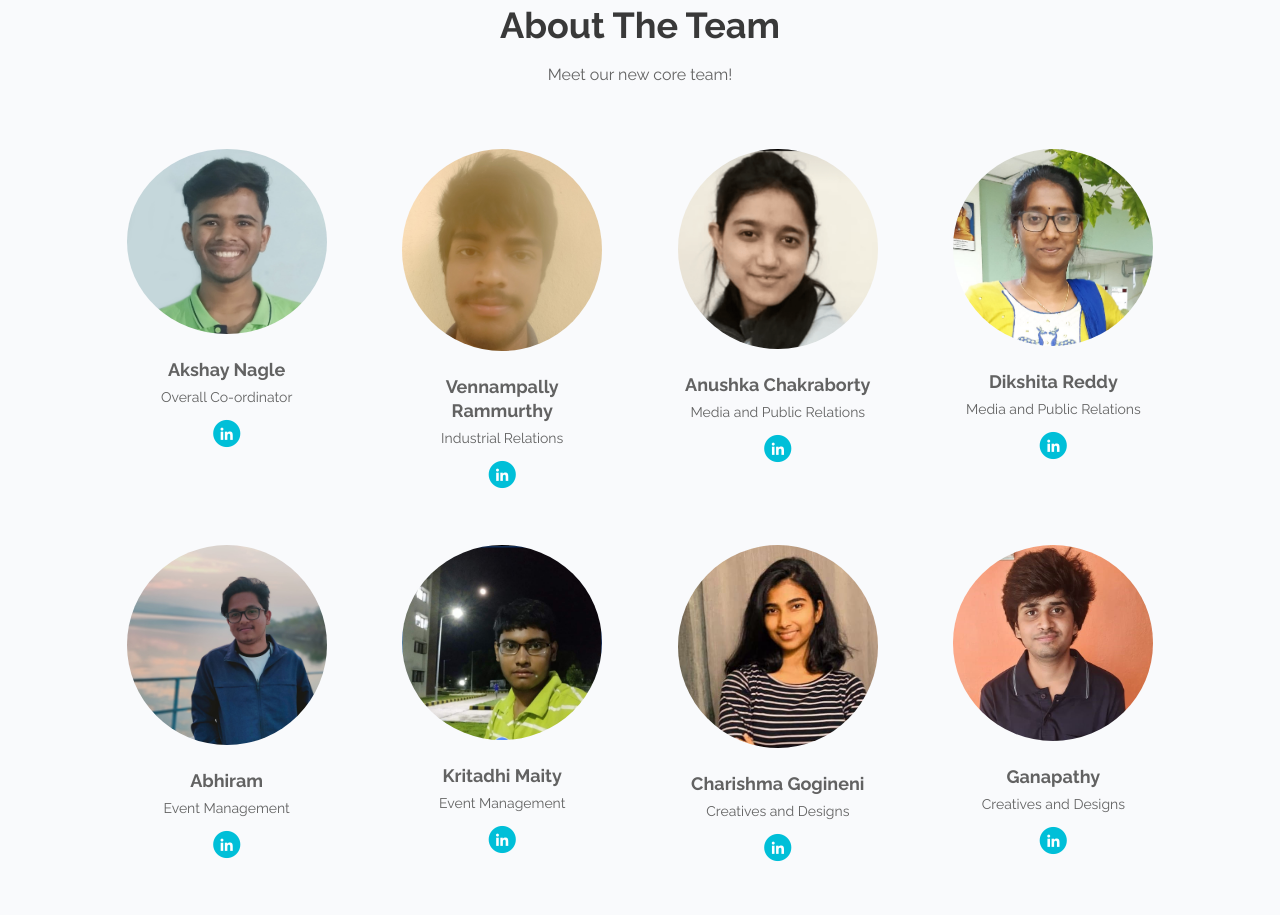
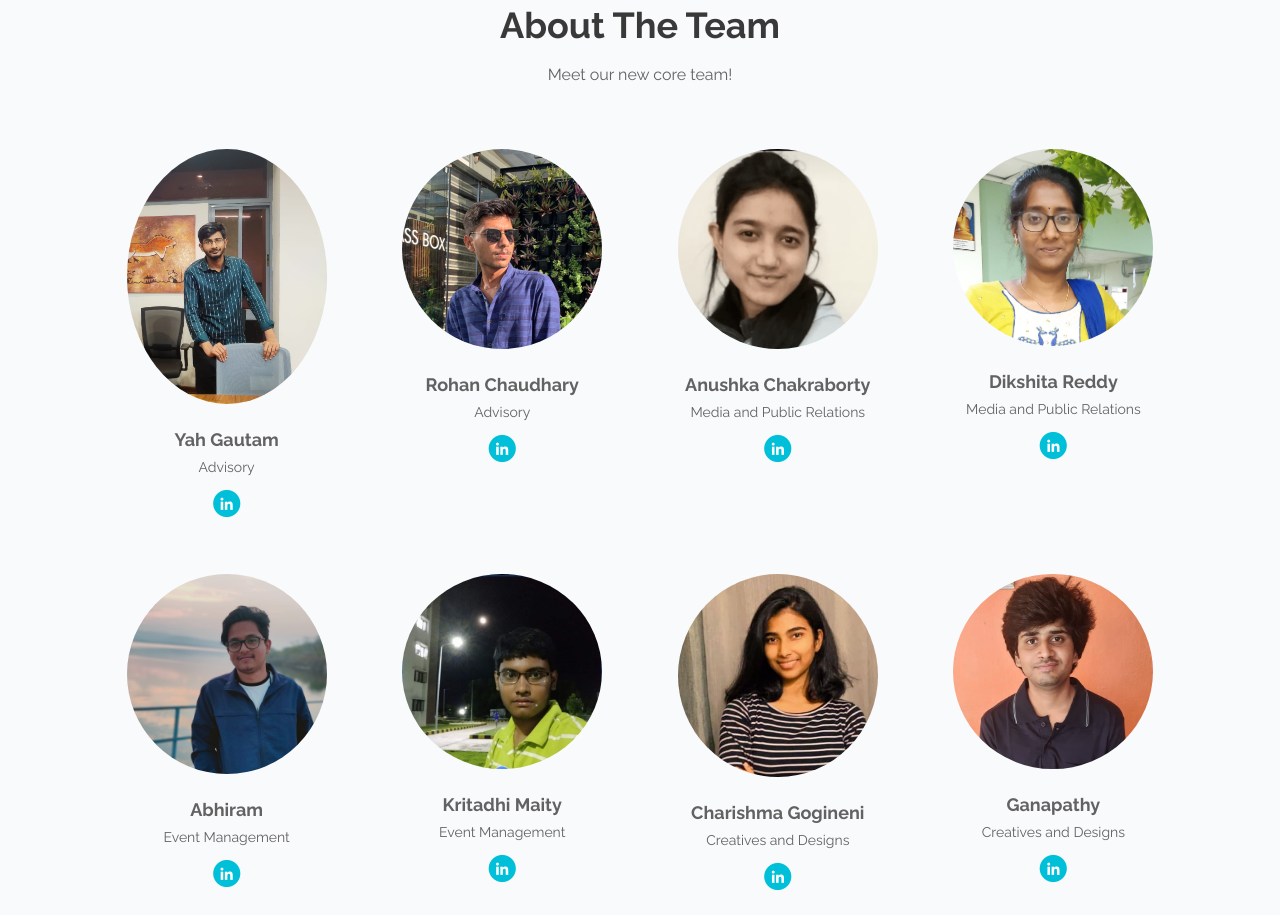
Before and after one commit to kanishks281/ecell-iitp.github.io, a plain HTML site: page index.html in a window 1280 px wide. Shown: the part 5237-6152 px from the top of the page. Drawn offline with Linux system fonts and the light colour scheme.

Commit message:
Update index.html

```diff
--- a/index.html
+++ b/index.html
@@ -736,15 +736,15 @@
                             <!-- Team Member -->
                             <div class="team-member">
                                 <div class="image-wrapper">
-                                    <img class="img-fluid" src="images/new/Akshay-Nagle.jpg" alt="Akshay Nagle"
+                                    <img class="img-fluid" src="images/Team23-24/Yash Gautam.jpg" alt="Yash Gautam"
                                         height="200" width="200">
                                 </div>
                                 <!-- end of image-wrapper -->
-                                <p class="p-large"><strong>Akshay Nagle</strong></p>
-                                <p class="job-title">Overall Co-ordinator</p>
+                                <p class="p-large"><strong>Yah Gautam</strong></p>
+                                <p class="job-title">Advisory</p>
                                 <span class="social-icons">
                                     <span class="fa-stack">
-                                        <a href="https://www.linkedin.com/in/akshay-nagle/" target="blank">
+                                        <a href="https://www.linkedin.com/in/yash9274gautam" target="blank">
                                             <i class="fas fa-circle fa-stack-2x facebook"></i>
                                             <i class="fab fa-linkedin-in fa-stack-1x"></i>
                                         </a>
@@ -759,14 +759,14 @@
                             <!-- Team Member -->
                             <div class="team-member">
                                 <div class="image-wrapper">
-                                    <img class="img-fluid" src="images/new/Rammurthy.jpg" alt="Vennampally Rammurthy">
+                                    <img class="img-fluid" src="images/Team23-24/Rohan Chaudhary.jpg" alt="Rohan Chaudhary">
                                 </div>
                                 <!-- end of image wrapper -->
-                                <p class="p-large"><strong>Vennampally Rammurthy</strong></p>
-                                <p class="job-title">Industrial Relations</p>
+                                <p class="p-large"><strong>Rohan Chaudhary</strong></p>
+                                <p class="job-title">Advisory</p>
                                 <span class="social-icons">
                                     <span class="fa-stack">
-                                        <a href="https://www.linkedin.com/mwlite/in/vennampally-rammurthy-861755199"
+                                        <a href="https://www.linkedin.com/in/rohan-choudhary-iit-patna"
                                             target="blank">
                                             <i class="fas fa-circle fa-stack-2x facebook"></i>
                                             <i class="fab fa-linkedin-in fa-stack-1x"></i>
```
